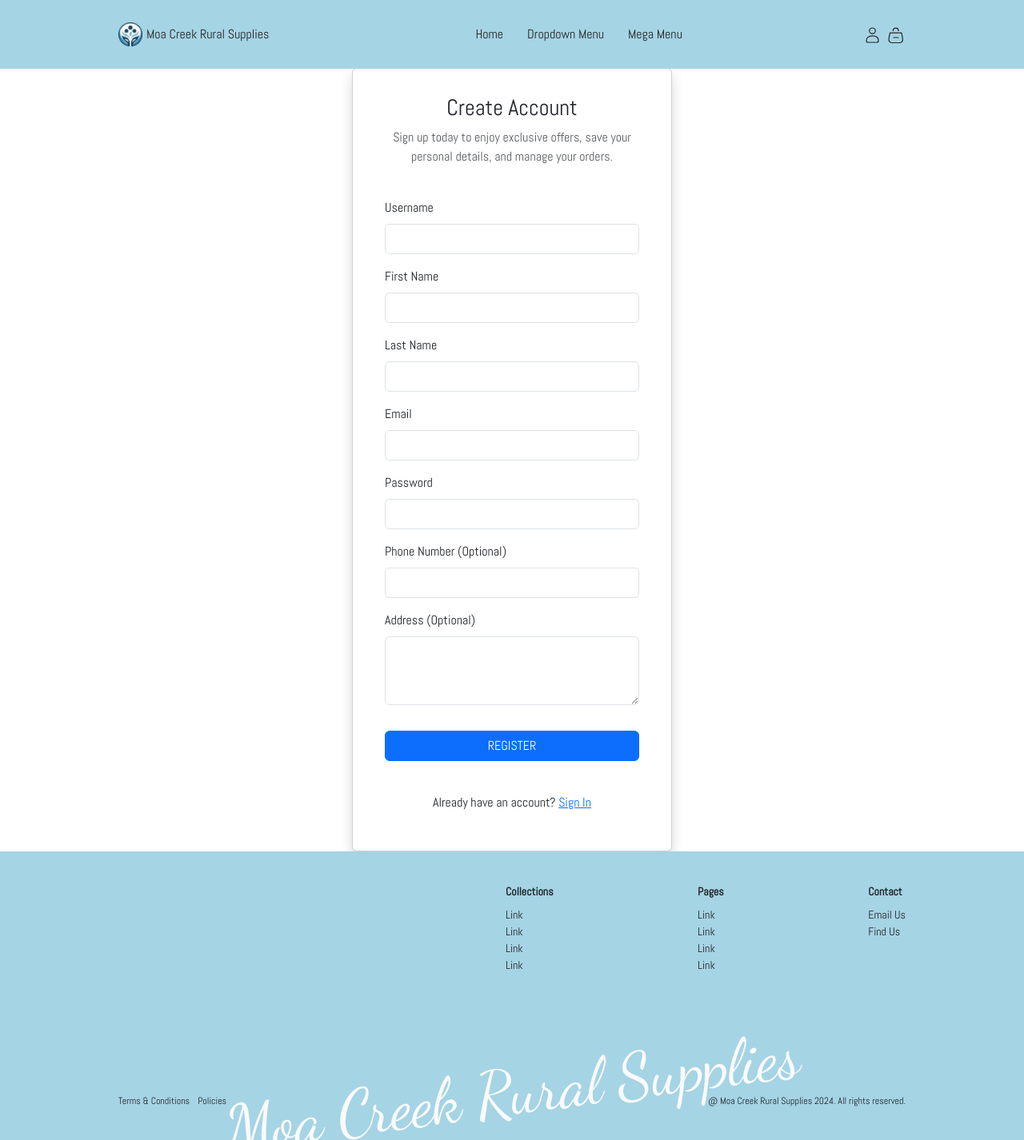
After one commit to thoseJC/Moa-Creek-Rural-Supplies, a Flask app: page /register in a window 1280 px wide. The commit adds this page. Shown: the whole page at 80% size. Run offline with Flask 3, Linux system fonts and the light colour scheme.

Commit message:
register function

```diff
--- a/app.py
+++ b/app.py
@@ -7,6 +7,7 @@ from flask import session
 from flask import request
 from flask import redirect
 from flask import url_for
+from flask import flash
 from validation import is_valid_email, is_valid_phone_number
 
 from manager import manager_page
@@ -159,3 +160,40 @@ def manage_own_profile():
 	return render_template('global/manage_own_profile.html',
 		user=user,
 		msg_obj=msg_obj)
+
+
+
+@app.route('/register', methods=['GET', 'POST'])
+def register():
+    if request.method == 'POST':
+        username = request.form.get('username')
+        first_name = request.form.get('firstName')
+        last_name = request.form.get('lastName')
+        email = request.form.get('email')
+        password = request.form.get('password')
+        phone_number = request.form.get('phoneNumber') or None
+        address = request.form.get('address') or None
+
+        if not is_valid_email(email):
+            return render_template('global/register.html', error="Invalid email format.")
+        if phone_number and not is_valid_phone_number(phone_number):
+            return render_template('global/register.html', error="Invalid phone number format.")
+
+        hashed_password = hashPassword(password)
+        cursor = getCursor()
+
+        try:
+            cursor.execute("""
+                INSERT INTO users (user_id, role_id, first_name, last_name, username, email, phone_number, loyalty_points, password, address, status)
+                VALUES (UUID(), (SELECT role_id FROM user_roles WHERE role_name = 'customer'), %s, %s, %s, %s, %s, 0, %s, %s, TRUE)
+            """, (first_name, last_name, username, email, phone_number, password, address))
+
+            flash('Registration successful!')
+            return redirect(url_for('login'))
+        except Exception as e:
+            flash(f'Registration failed: {str(e)}', 'error')
+            return render_template('global/register.html', error=str(e))
+        finally:
+            cursor.close()
+
+    return render_template('global/register.html')
--- a/templates/global/login.html
+++ b/templates/global/login.html
@@ -30,7 +30,7 @@
         <button class="common-btn--border">SIGN IN</button>
 
         <div class="login-tip">
-          New Customer? <a href="#" class="common-btn--text">Create Account</a>
+          New Customer? <a href="{{ url_for('register') }}" class="common-btn--text">Create Account</a>
         </div>
       </form>
     </div>
--- /dev/null
+++ b/templates/global/register.html
@@ -0,0 +1,98 @@
+{% extends "base.html" %}
+{% block title %}MCRS - Register{% endblock %}
+
+{% block content %}
+<div class="container d-flex flex-column align-items-center justify-content-center min-vh-100">
+  <div class="card shadow p-4 w-100" style="max-width: 400px;">
+    <div class="card-header text-center bg-transparent border-0">
+      <h3>Create Account</h3>
+      <p class="text-muted">
+        Sign up today to enjoy exclusive offers, save your personal details, and manage your orders.
+      </p>
+    </div>
+    <div class="card-body">
+      <form
+        action="{{ url_for('register') }}"
+        method="POST"
+        autocomplete="off"
+      >
+        <div class="mb-3">
+          <label for="username" class="form-label">Username</label>
+          <input
+            type="text"
+            name="username"
+            id="username"
+            class="form-control"
+            required
+          />
+        </div>
+        <div class="mb-3">
+          <label for="firstName" class="form-label">First Name</label>
+          <input
+            type="text"
+            name="firstName"
+            id="firstName"
+            class="form-control"
+            required
+          />
+        </div>
+        <div class="mb-3">
+          <label for="lastName" class="form-label">Last Name</label>
+          <input
+            type="text"
+            name="lastName"
+            id="lastName"
+            class="form-control"
+            required
+          />
+        </div>
+        <div class="mb-3">
+          <label for="email" class="form-label">Email</label>
+          <input
+            type="email"
+            name="email"
+            id="email"
+            class="form-control"
+            required
+          />
+        </div>
+        <div class="mb-3">
+          <label for="password" class="form-label">Password</label>
+          <input
+            type="password"
+            name="password"
+            id="password"
+            class="form-control"
+            required
+          />
+        </div>
+        <div class="mb-3">
+          <label for="phoneNumber" class="form-label">Phone Number (Optional)</label>
+          <input
+            type="text"
+            name="phoneNumber"
+            id="phoneNumber"
+            class="form-control"
+          />
+        </div>
+        <div class="mb-3">
+          <label for="address" class="form-label">Address (Optional)</label>
+          <textarea
+            name="address"
+            id="address"
+            class="form-control"
+            rows="3"
+          ></textarea>
+        </div>
+        <div class="form-error text-danger">{{ error }}</div>
+        <button class="btn btn-primary w-100 mt-3">REGISTER</button>
+      </form>
+    </div>
+    <div class="card-footer text-center bg-transparent border-0 mt-3">
+      <p>
+        Already have an account? <a href="{{ url_for('login') }}">Sign In</a>
+      </p>
+    </div>
+  </div>
+</div>
+{% endblock %}
```
